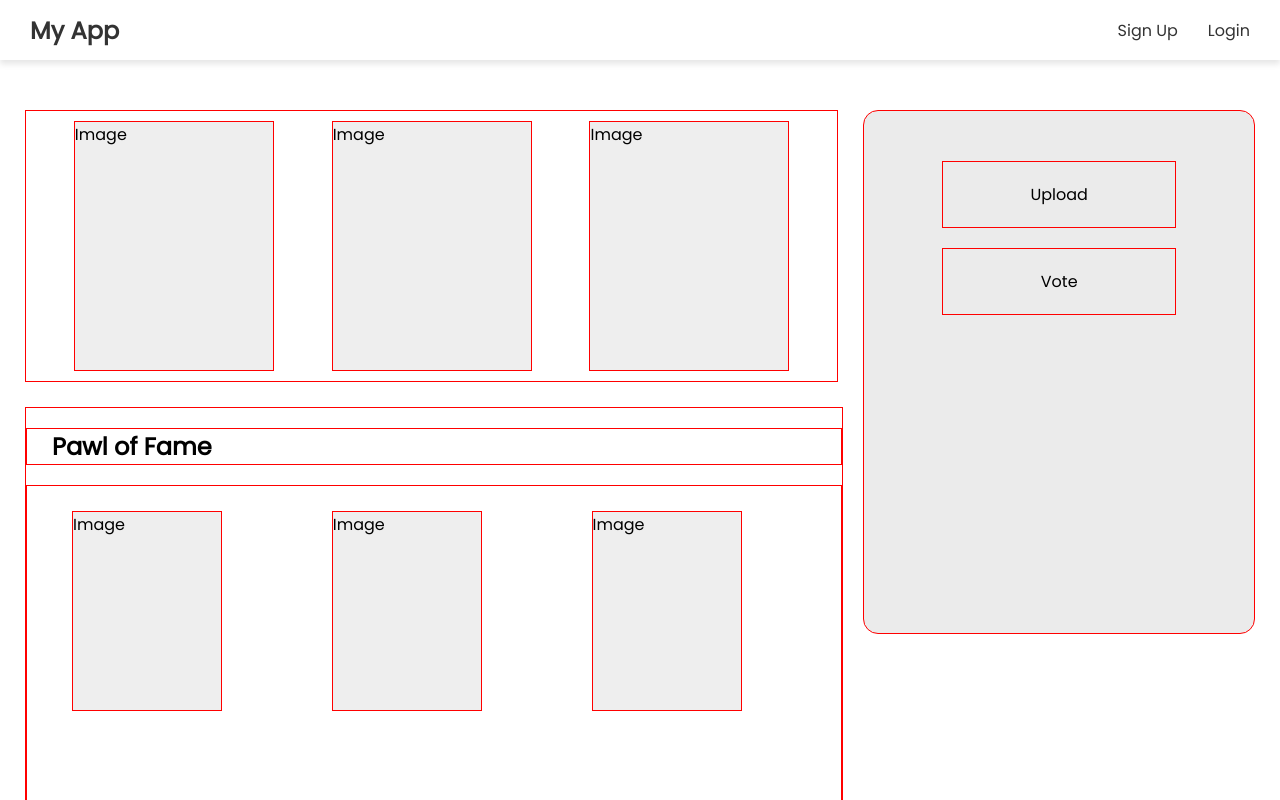
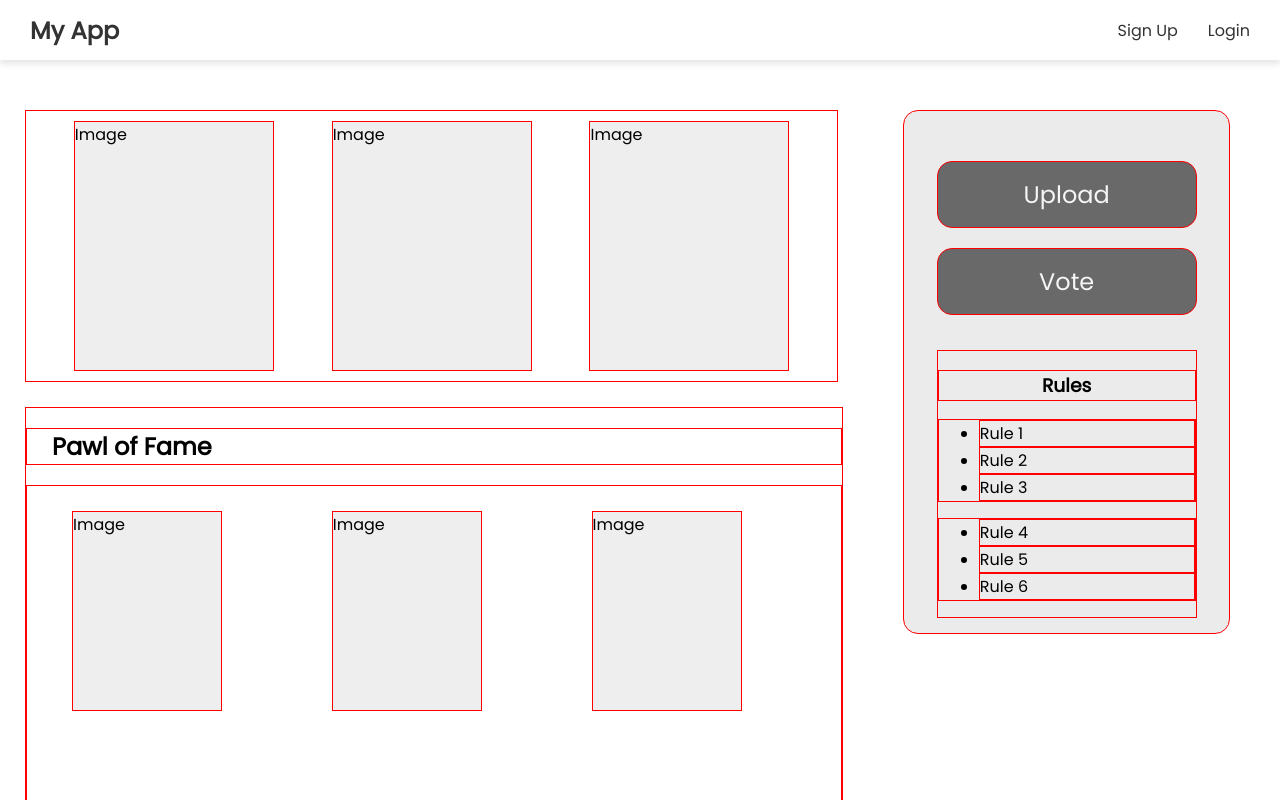
Before and after one commit to VictorApaez/meow-madness, a React (Create React App) app in the folder client/: page /home in a window 1280 px wide. Shown: the top 800 px of the page. Built offline with nearby package versions, Linux system fonts and the light colour scheme.

Commit message:
update upload aside bar css

```diff
--- a/client/src/components/Home/Home.css
+++ b/client/src/components/Home/Home.css
@@ -62,9 +62,10 @@
 }
 
 .upload-div {
+  box-sizing: border-box;
   grid-area: upload;
   background-color: rgba(155, 155, 155, 0.2);
-  margin: 50px 25px 0 10px;
+  margin: 50px 50px 0 50px;
   border-radius: 15px;
   display: flex;
   flex-direction: column;
@@ -73,8 +74,21 @@
 }
 
 .upload-btn {
+  background-color: rgba(105, 105, 105, 1);
+  color: whitesmoke;
   margin: 10px;
-  padding: 20px 5px;
-  width: 60%;
+  padding: 15px 5px;
+  width: 80%;
+  text-align: center;
+  border-radius: 15px;
+  font-size: x-large;
+}
+
+.rules {
+  width: 80%;
+  margin-top: 25px;
+}
+
+.rules > h3 {
   text-align: center;
 }
--- a/client/src/components/Home/Home.jsx
+++ b/client/src/components/Home/Home.jsx
@@ -32,6 +32,19 @@ function Home() {
       <aside className="upload-div">
         <div className="upload-btn">Upload</div>
         <div className="upload-btn">Vote</div>
+        <div className="rules">
+          <h3>Rules</h3>
+          <ul>
+            <li>Rule 1</li>
+            <li>Rule 2</li>
+            <li>Rule 3</li>
+          </ul>
+          <ul>
+            <li>Rule 4</li>
+            <li>Rule 5</li>
+            <li>Rule 6</li>
+          </ul>
+        </div>
       </aside>
     </div>
   );
```
